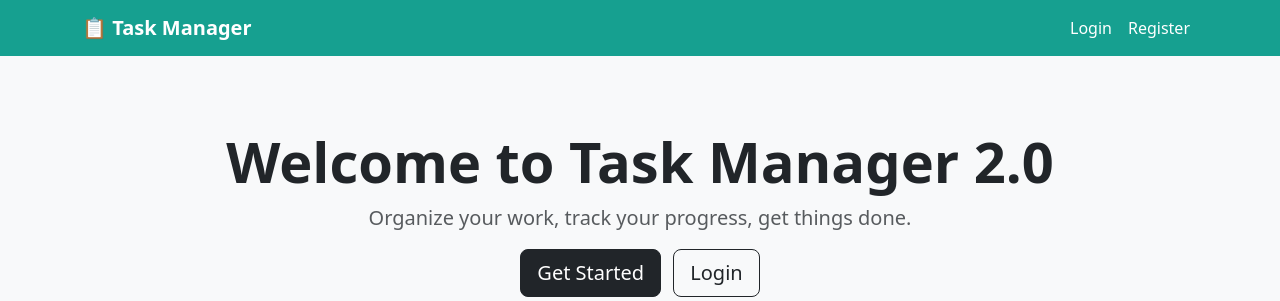
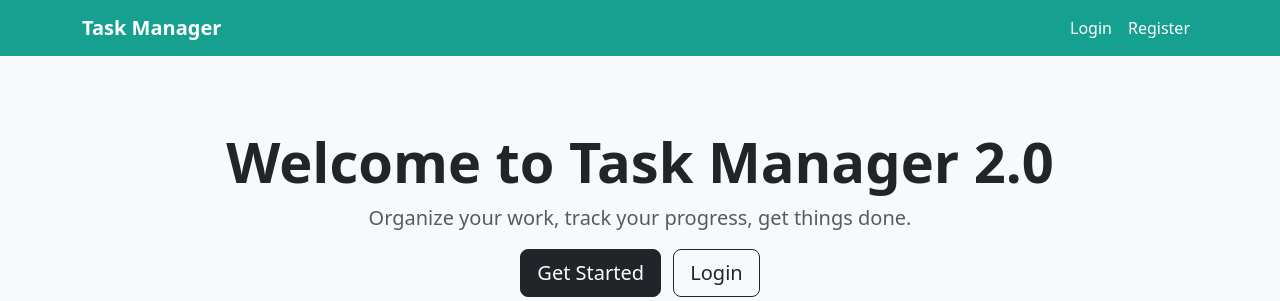
Before and after one commit to wiut00015688/DSCC_CW_15688, a Django app: page / in a window 1280 px wide. Shown: the top 301 px of the page. Run offline with Django 5.2, Linux system fonts and the light colour scheme.

Commit message:
Update navbar brand link text
Removed emoji from the navbar brand link.

```diff
--- a/tasks/templates/tasks/base.html
+++ b/tasks/templates/tasks/base.html
@@ -17,7 +17,7 @@
 <body>
 <nav class="navbar navbar-dark navbar-expand-lg mb-4">
     <div class="container">
-        <a class="navbar-brand fw-bold" href="{% url 'home' %}">📋 Task Manager</a>
+        <a class="navbar-brand fw-bold" href="{% url 'home' %}"> Task Manager</a>
         <div class="navbar-nav ms-auto">
             {% if request.user.is_authenticated %}
                 <a class="nav-link text-white" href="{% url 'dashboard' %}">Dashboard</a>
```
